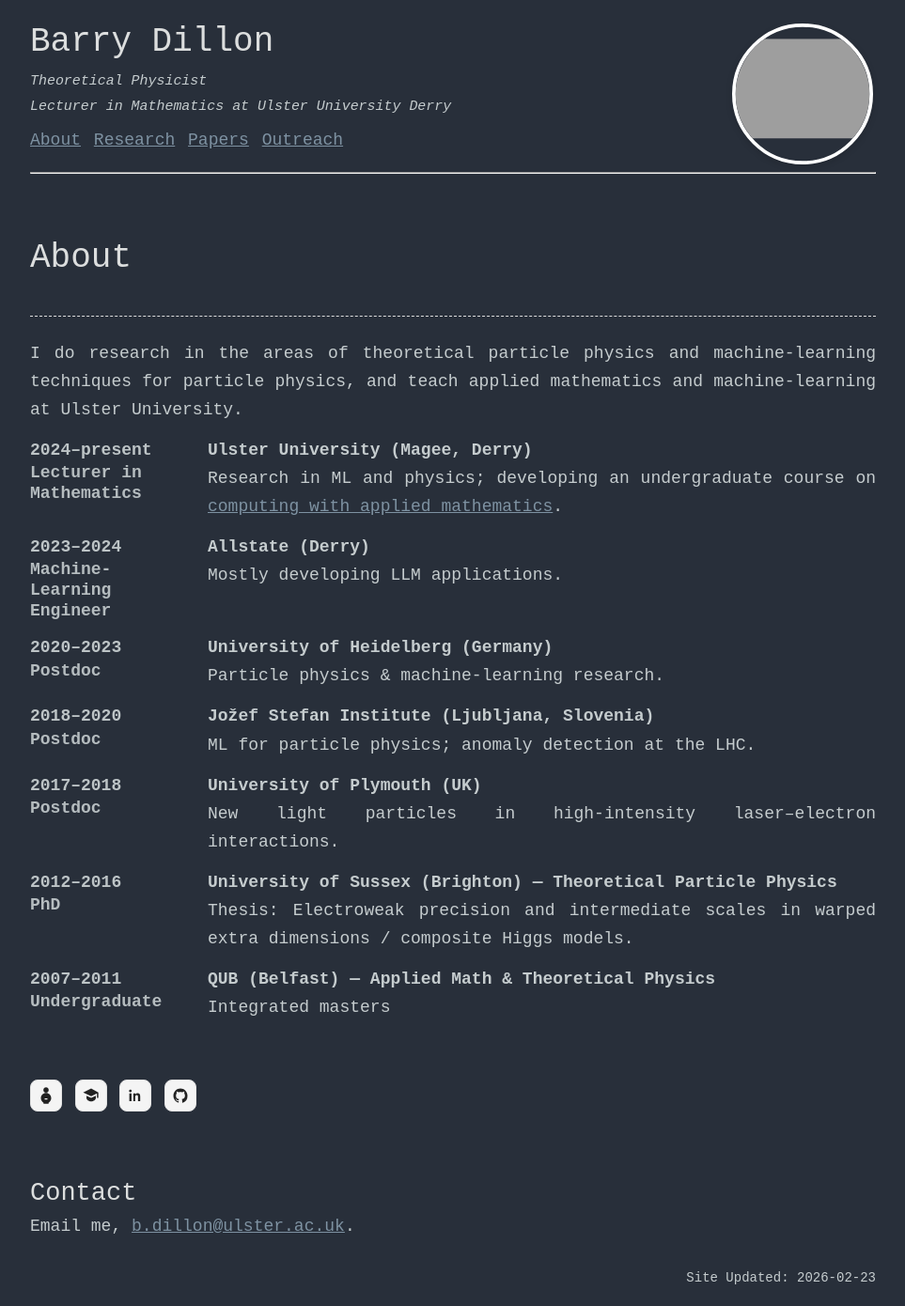
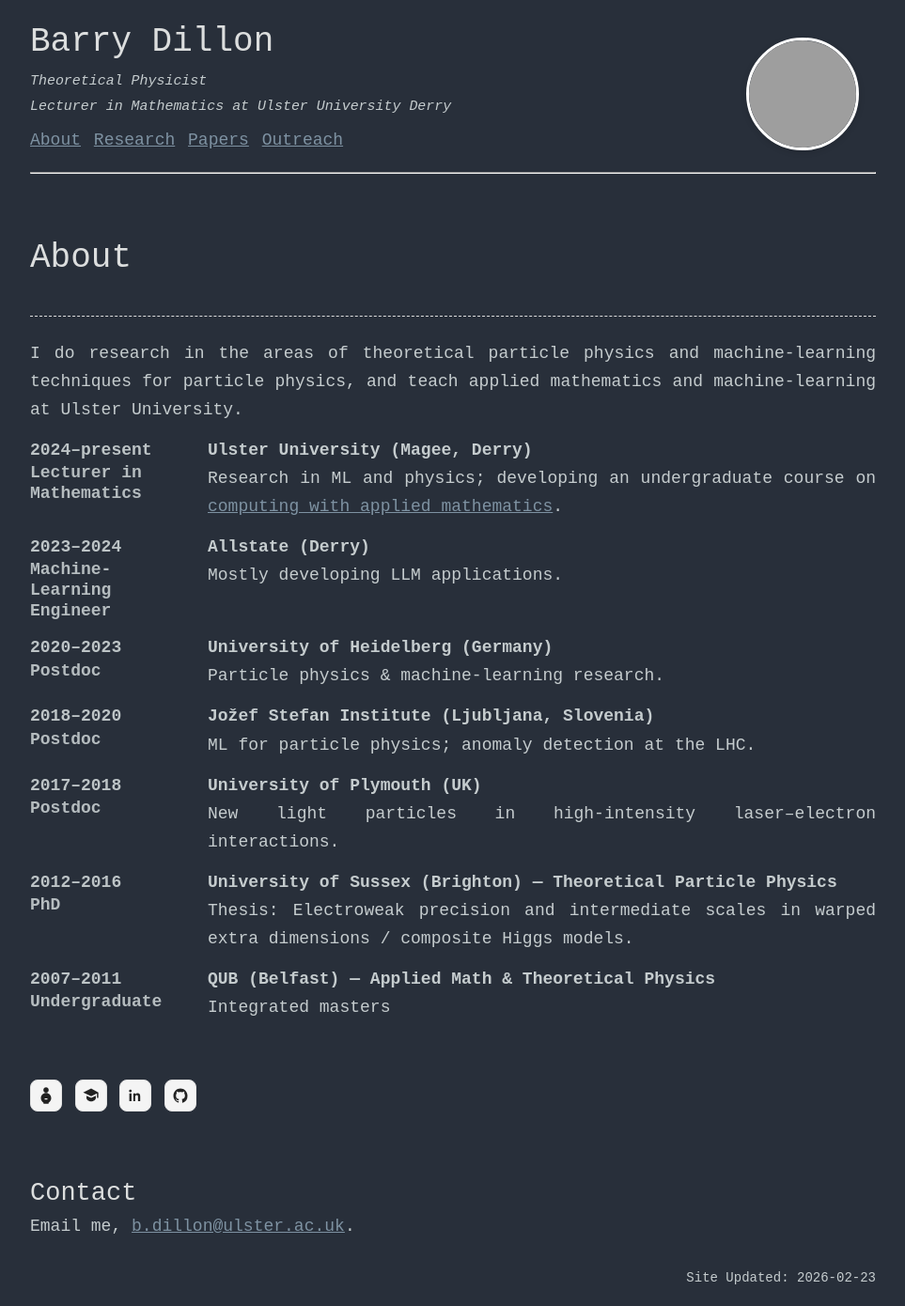
Before and after one commit to bmdillon/bmdillon.github.io, a Jekyll site: the page built from index.md, in a window 1280 px wide. Shown: the whole page at 94% size, without its empty margins (158-1121 px from the left). Built offline with Jekyll 4.4.1, drawn with Linux system fonts in a browser that asks for light colours; grey boxes are pictures that could not be loaded.

Commit message:
photo edit

```diff
--- a/assets/css/styles.scss
+++ b/assets/css/styles.scss
@@ -34,10 +34,8 @@
   width: 120px;
   height: 120px;
   border-radius: 50%;
-  object-fit: contain;
+  object-fit: cover;
   object-position: 50% 35%;
-  transform: scale(1.25);
-  transform-origin: center;
   border: 3px solid #fff;
   box-shadow: 0 2px 6px rgba(0,0,0,0.15);
 }
```
